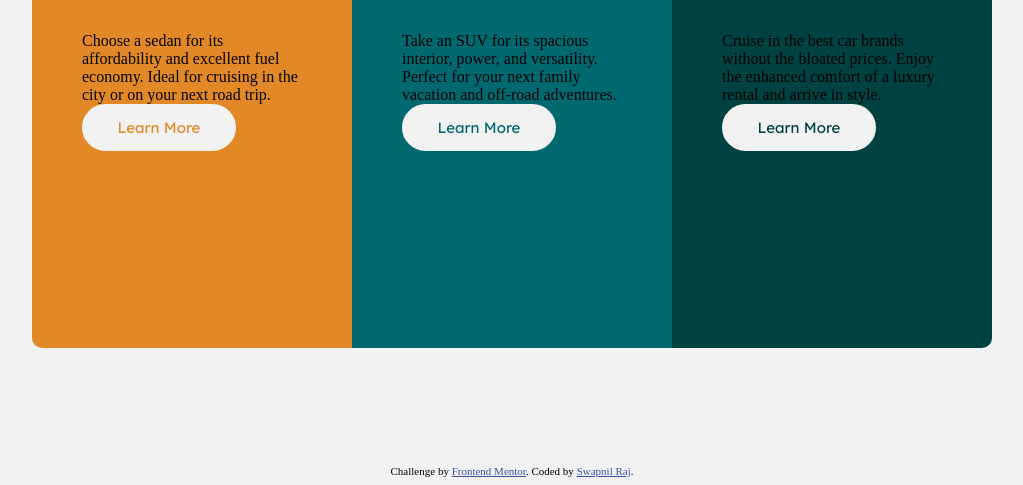
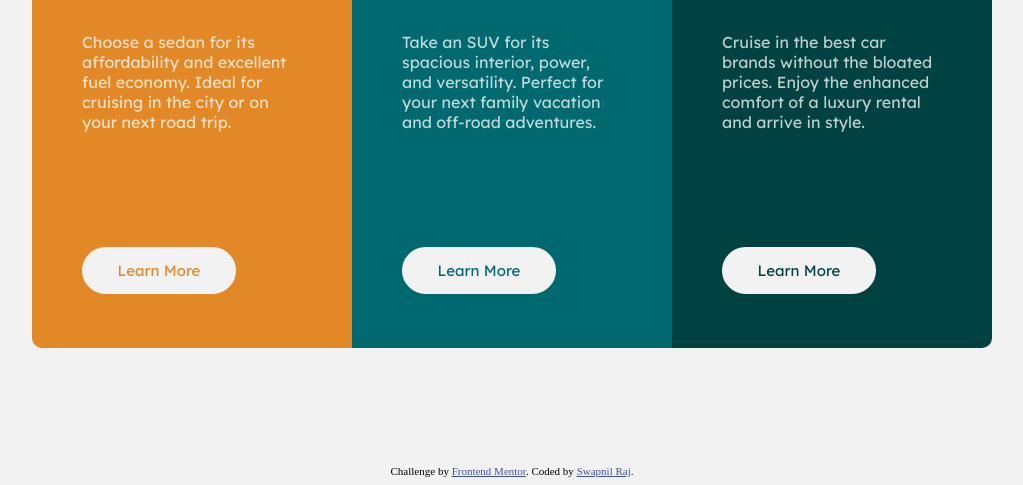
Before and after one commit to SwapnilRaj1708/3-Column-Preview-Card-Component, a plain HTML site: page index.html in a window 1280 px wide. Shown: the part 315-800 px from the top of the page, without its empty margins (128-1151 px from the left). Drawn offline with Linux system fonts and the light colour scheme.

Commit message:
Update style.css

```diff
--- a/style.css
+++ b/style.css
@@ -48,7 +48,7 @@ h1 {
   color: hsl(0, 0%, 95%);
   margin: 0 0 35px 0;
 }
-text {
+p {
   color: hsla(0, 0%, 100%, 0.75);
   font-family: "Lexend Deca", sans-serif;
   font-weight: 400;
```
